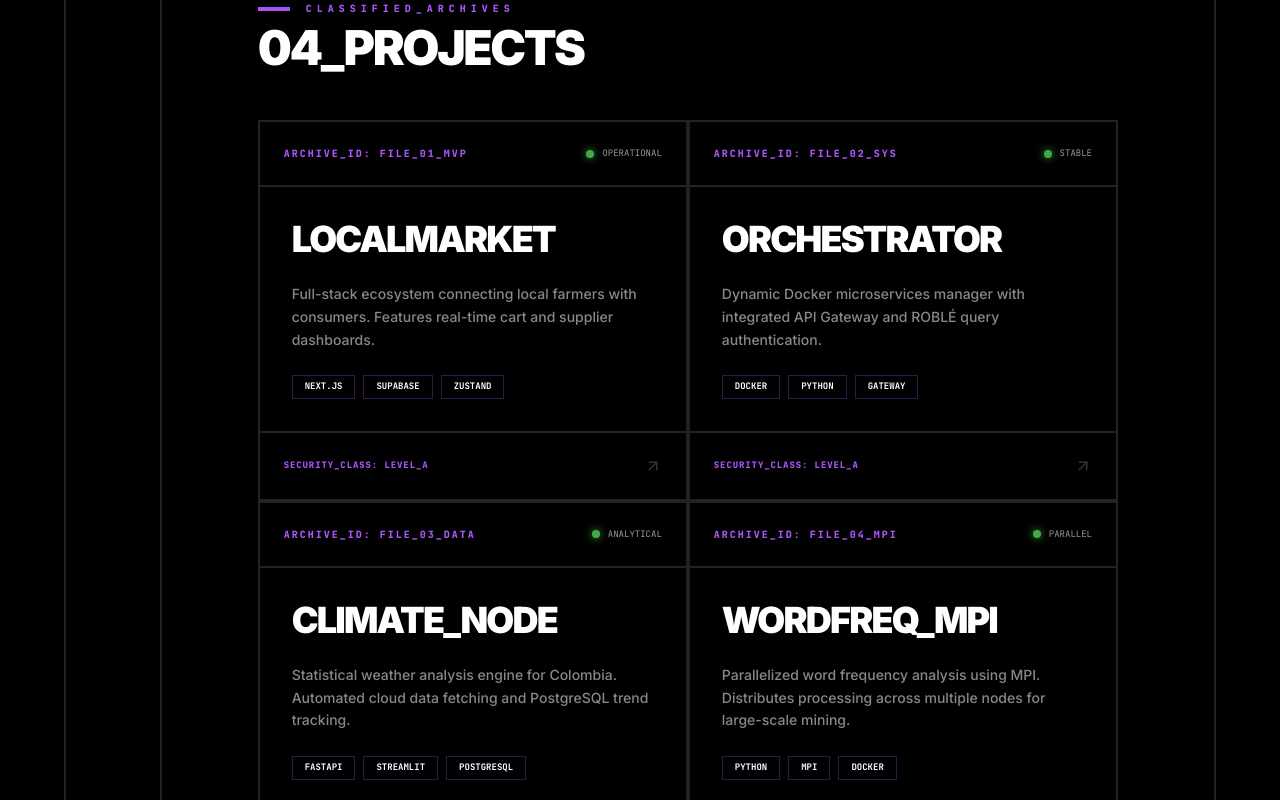
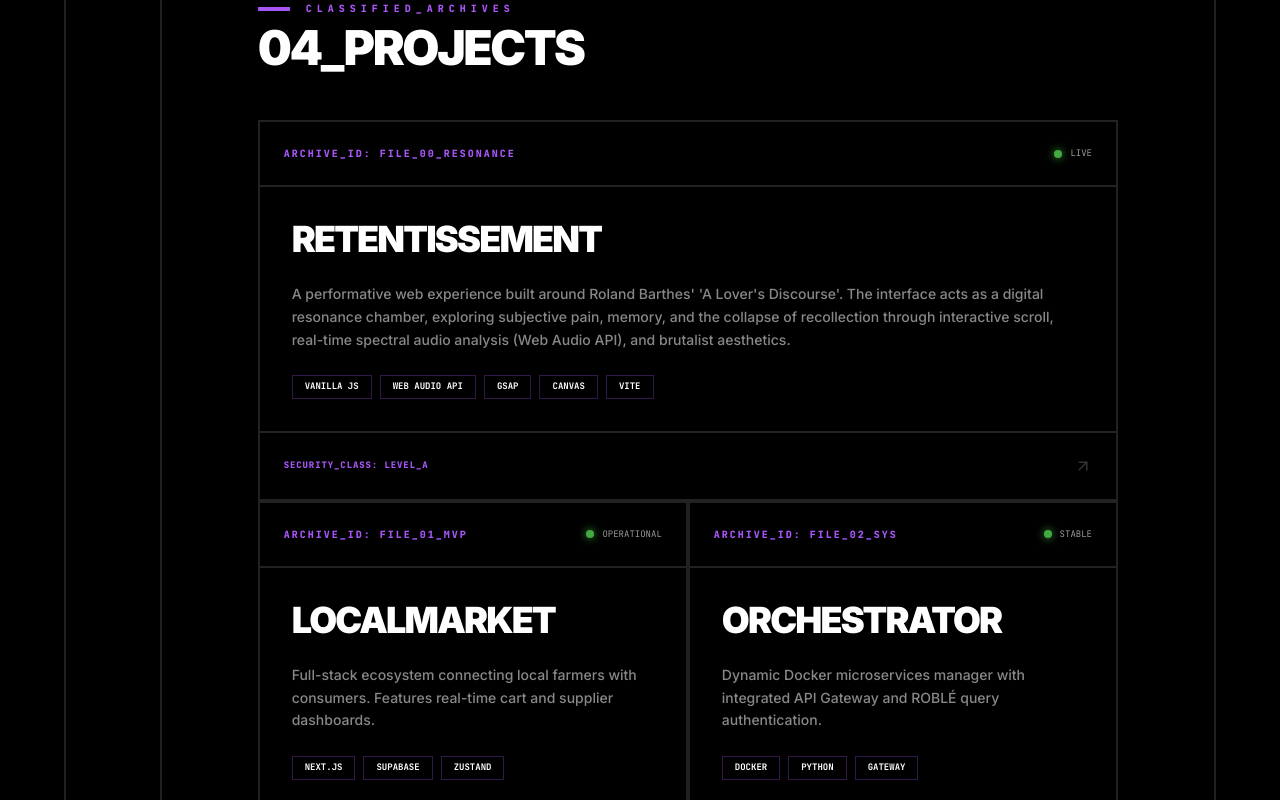
Before and after one commit to sebdavid3/sebastianibanez, a Next.js app: page / in a window 1280 px wide. Shown: the part 3060-3860 px from the top of the page. Built offline with nearby package versions, Linux system fonts and the light colour scheme.

Commit message:
feat: implement landing page with retro boot sequence and interactive UI components

```diff
--- a/src/app/page.tsx
+++ b/src/app/page.tsx
@@ -372,6 +372,15 @@ export default function Home() {
                   <SectionHeader title="Classified_Archives" subtitle="04_PROJECTS" />
                   <div className="grid grid-cols-1 md:grid-cols-2 gap-4 md:gap-0 mt-12">
                     <ProjectCard
+                      id="FILE_00_RESONANCE"
+                      title="Retentissement"
+                      description="A performative web experience built around Roland Barthes' 'A Lover's Discourse'. The interface acts as a digital resonance chamber, exploring subjective pain, memory, and the collapse of recollection through interactive scroll, real-time spectral audio analysis (Web Audio API), and brutalist aesthetics."
+                      tags={["Vanilla JS", "Web Audio API", "GSAP", "Canvas", "Vite"]}
+                      status="LIVE"
+                      link="https://resonance.sebdavid.dev/"
+                      className="md:col-span-2"
+                    />
+                    <ProjectCard
                       id="FILE_01_MVP"
                       title="LocalMarket"
                       description="Full-stack ecosystem connecting local farmers with consumers. Features real-time cart and supplier dashboards."
```
